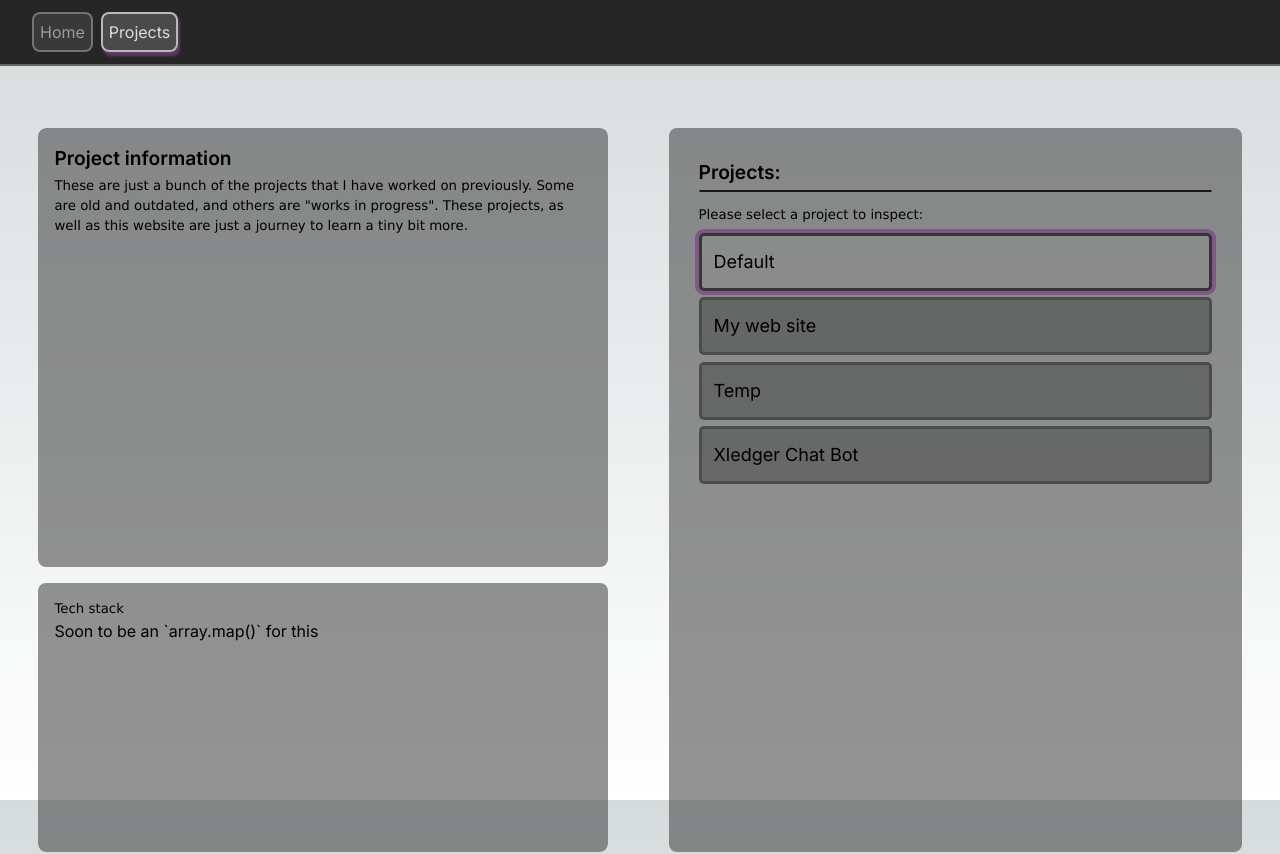
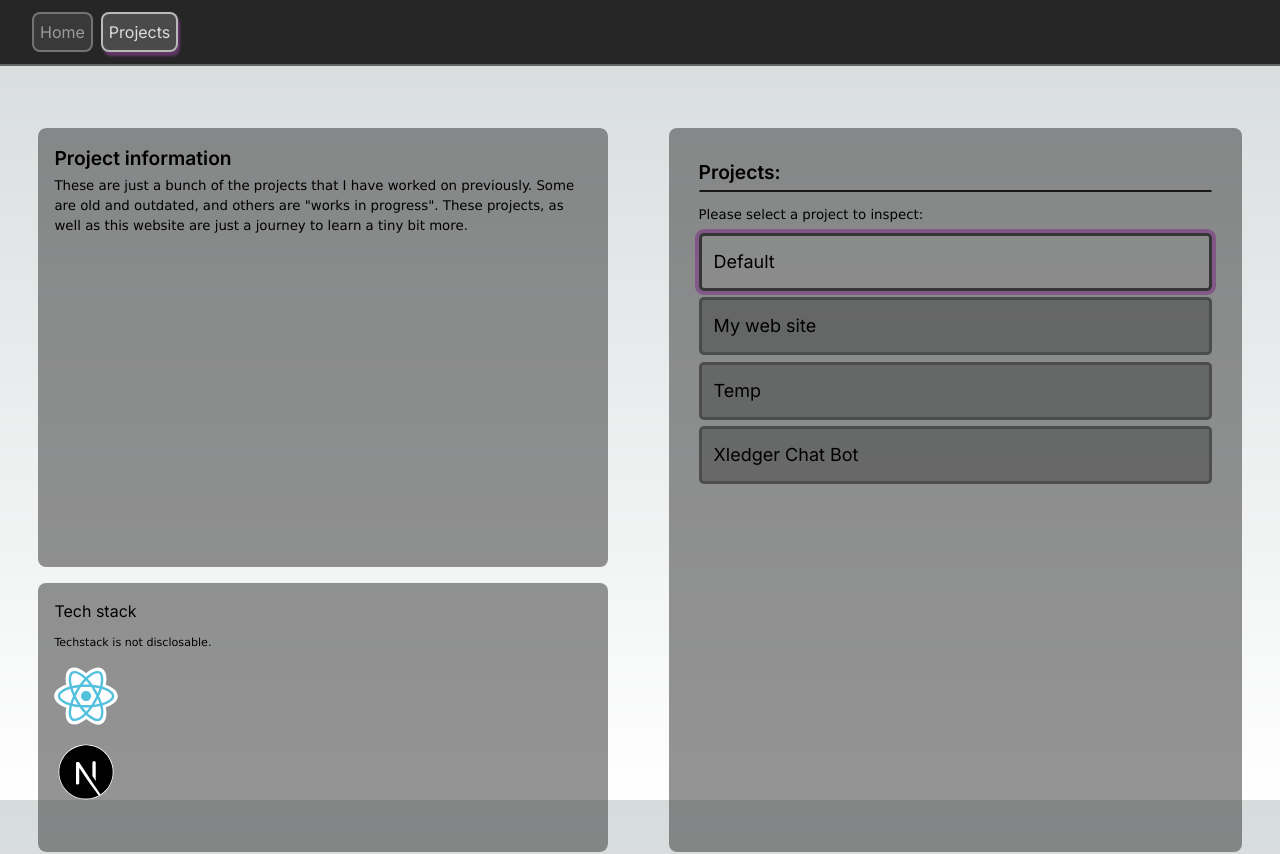
Before and after one commit to Halvor0808/my_website, a Next.js app in the folder website/: page /projects in a window 1280 px wide. Shown: the top 854 px of the page. Built offline with nearby package versions, Linux system fonts and the light colour scheme.

Commit message:
Added dynamic showcasing of technologies used

```diff
--- a/website/src/app/globals.css
+++ b/website/src/app/globals.css
@@ -170,3 +170,13 @@ td {
   margin-top: 1rem;
   height: 60% !important;
 }
+
+#other-container li {
+  font-size: smaller;
+}
+
+.tech-logo {
+  height: 4rem;
+  width: 4rem;
+  margin-top: 0.75rem;
+}
--- a/website/src/app/projects/page.js
+++ b/website/src/app/projects/page.js
@@ -1,20 +1,23 @@
 'use client'
 import { useState } from "react";
 import ProjectList from "./projectList";
+import { TECH, getTechImage } from "./tech"
 
 export default function Projects() {
 
   const projects = [
     {
       id: 0,
+      techStack: Object.values(TECH),
       projectName: "Default",
-      projectDescription: " These are just a bunch of the projects that I have worked on previously. \
+      projectDescription: "These are just a bunch of the projects that I have worked on previously. \
       Some are old and outdated, and others are \"works in progress\".\
       These projects, as well as this website are just a journey to learn a tiny bit more. "
     },
     {
       id: 1,
       url: "https://github.com/Halvor0808/my_website",
+      techStack: [TECH.NEXT, TECH.REACT],
       projectName: "My web site",
       projectDescription: "I created this project because I had little knowledge of web development \
       and I simply felt like doing something about it. \
@@ -31,6 +34,7 @@ export default function Projects() {
     {
       id: 3,
       projectName: "Xledger Chat Bot",
+      techStack: [TECH.UNDISCLOSED],
       projectDescription: "As a summer intern at Xledger Norge I worked on a project \
       where we built a chatbot as a help system and powered it through a GPT AI-modell. \
       The goal of this project was to create a tool for users to easily have their questions answered \
@@ -39,18 +43,23 @@ export default function Projects() {
   ]
 
   const [currentDescription, setCurrentDescription] = useState(projects[0].projectDescription)
+  const [currentTechStack, setcurrentTechStack] = useState(projects[0].techStack)
 
-  function changeDescription(otherDescription, url) {
-    let newDescription = otherDescription;
-    (url ? setCurrentDescription(
-      <>
-        {newDescription}
-        <br/><br/>
-        Link: <a href={url}>{url}</a>
-      </>
-    )
-      : setCurrentDescription(newDescription));
-
+  function changeProject(project) {
+    let newDescription = project.projectDescription;
+    let url = project.url;
+    (
+      url ? setCurrentDescription(
+        <>
+          {newDescription}
+          <br /><br />
+          Link: <a href={url}>{url}</a>
+        </>
+      )
+        : setCurrentDescription(newDescription)
+    );
+    project.techStack ? setcurrentTechStack(project.techStack)
+      : setcurrentTechStack([""]);
   }
 
   return (
@@ -63,15 +72,20 @@ export default function Projects() {
           </p>
         </div>
         <div id="other-container">
-          <p>Tech stack</p>
+          <h3>Tech stack</h3>
           <ul>
-            <li>Soon to be an `array.map()` for this</li>
+            {currentTechStack.map((item, index) => (
+              <li key={index}>
+                {getTechImage(item)}
+                {/* {item.name} */}
+                </li>
+            ))}
           </ul>
         </div>
       </div>
       <ProjectList
         projects={projects}
-        changeDescription={changeDescription}></ProjectList>
+        changeProject={changeProject}></ProjectList>
     </div>
   );
 }
--- a/website/src/app/projects/projectList.jsx
+++ b/website/src/app/projects/projectList.jsx
@@ -5,8 +5,8 @@ const ProjectList = (props) => {
 
     const projects = props.projects
 
-    function handleChangeDescription(project) {
-        return props.changeDescription(project.projectDescription, project.url)
+    function handleChangeProject(project) {
+        return props.changeProject(project)
     }
 
     const [selectedProject, setSelectedProject] = useState(0)
@@ -15,7 +15,7 @@ const ProjectList = (props) => {
         <li
             key={index}
             onClick={() => {
-                handleChangeDescription(project)
+                handleChangeProject(project)
             }}
         >
             <Project
--- /dev/null
+++ b/website/src/app/projects/tech.jsx
@@ -0,0 +1,33 @@
+export const TECH = {
+    UNDISCLOSED: {
+        name: 'undisclosable'
+    },
+    REACT: {
+        name:"React.js",
+        src: "/tech/React_icon.svg",
+        alt: "React.js logo",
+    },
+    NEXT: {
+        name:"Next.js",
+        src: "/tech/Nextjs_logo.svg",
+        alt: "Next.js logo",
+    },
+}
+
+const TECH_ARR = Object.values(TECH).map(tech => JSON.stringify(tech))
+
+export function getTechImage(tech) {
+
+    let tech_strinified = JSON.stringify(tech)
+
+
+    if(tech === TECH.UNDISCLOSED) {
+        return (<p className=" my-3">Techstack is not disclosable.</p>);
+    }
+    else if (TECH_ARR.some(t => t === tech_strinified)) {
+        return (<img className="tech-logo" src={tech.src} alt={tech.alt}></img>);
+    }
+    else {
+        return <p>Empty</p>
+    }
+}
```
